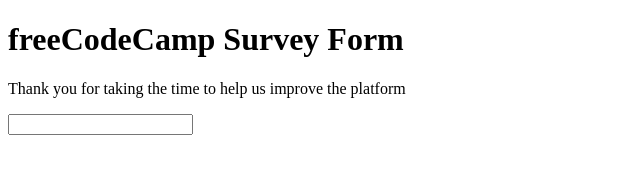
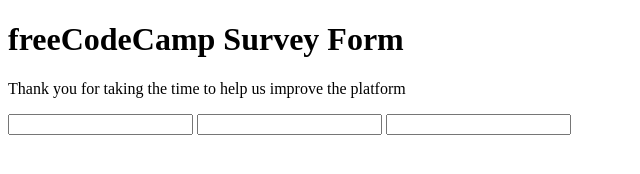
Before and after one commit to saikatgpae/Microverse_saikat_steve, a plain HTML site: page index.html in a window 1280 px wide. Shown: the whole page, without its empty margins (0-640 px from the left). Drawn offline with Linux system fonts and the light colour scheme.

Commit message:
Added email id, put email format, added number id and put number format

```diff
--- a/index.html
+++ b/index.html
@@ -13,6 +13,8 @@
     <p id="description">Thank you for taking the time to help us improve the platform</p>
     <form id="survey-form">
         <input id="name" required="">
+        <input type="email" id="email" required="">
+        <input type="number" id="number">
     </form>
 
     <script  src="js/index.js"></script>
```
